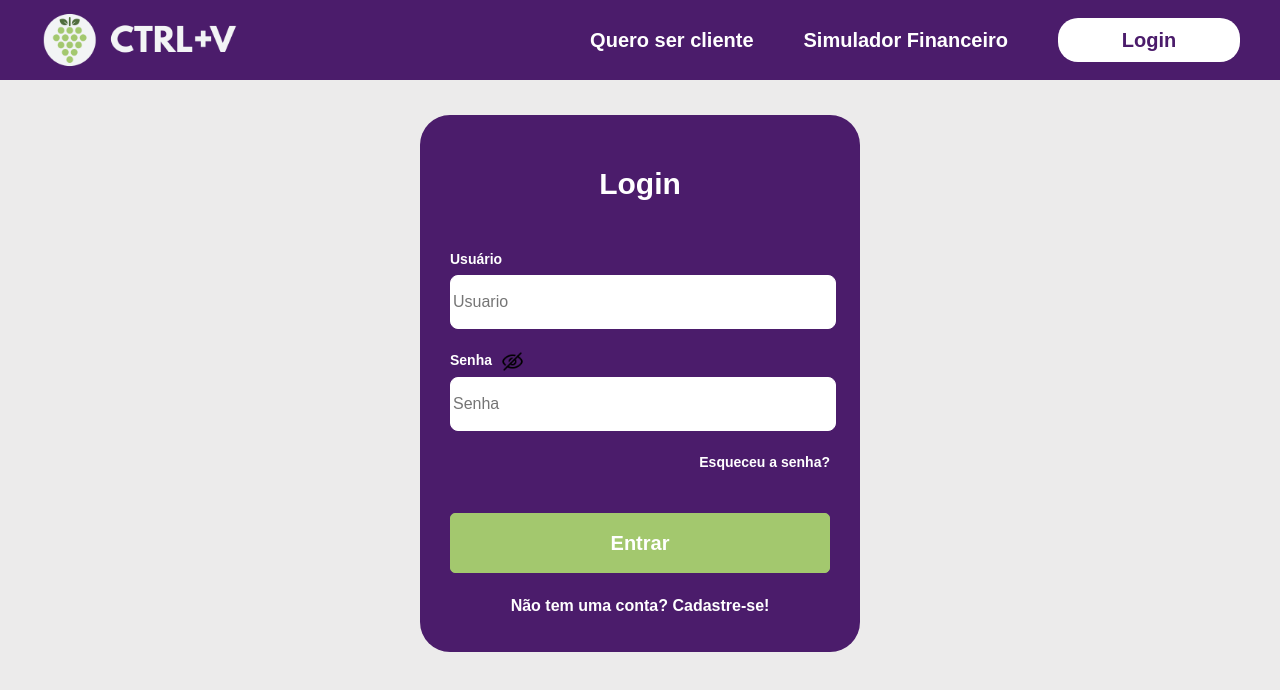
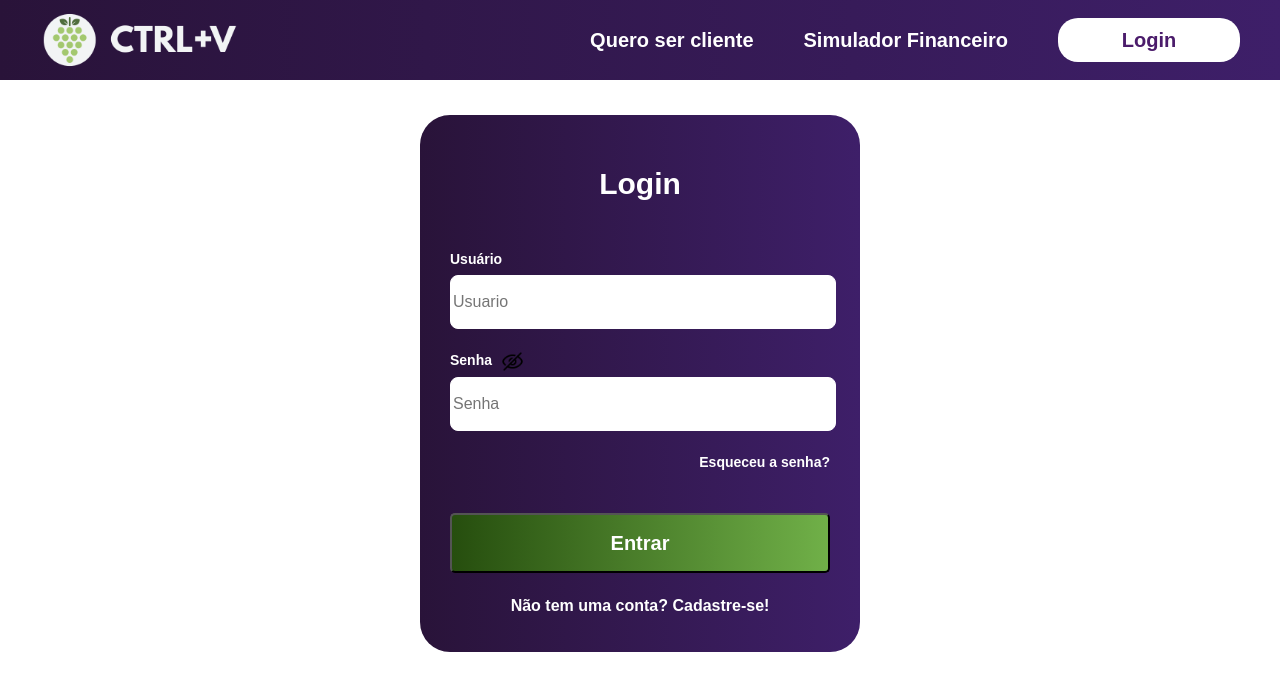
Before and after one commit to Ctrl-V-SPTech/Grupo, a plain HTML site: page Algoritimo/Site Ctrl+V/html/login.html in a window 1280 px wide. Drawn offline with Linux system fonts and the light colour scheme.

Commit message:
ajustes de identidade visual

```diff
--- a/Algoritimo/Site Ctrl+V/styles/Login.css
+++ b/Algoritimo/Site Ctrl+V/styles/Login.css
@@ -1,14 +1,9 @@
-body, html {
+body {
     margin: 0;
-    padding: 0;
-    height: 100%;
     font-family: Arial, sans-serif;
-    background-color: #ecebeb;
-    color: #fff;
-    line-height: 1.6;
+    line-height: 1.6;;
 }
 
-/* ===== Header ===== */
 header {
     color: #fff;
     display: flex;
@@ -17,7 +12,7 @@ header {
     height: 80px;
     padding-left: 40px;
     padding-right: 40px;
-    background-color: #4b1c6b;
+    background: linear-gradient(90deg, #291339 0%, #3e1f69 100%);
 }
 
 .logo img {
@@ -30,7 +25,7 @@ nav ul {
     display: flex;
     gap: 50px;
     align-items: center;
-}
+    }
 
 nav ul a {
     color: #fff;
@@ -55,9 +50,8 @@ nav ul a {
 #DashboardsH:hover,
 #SimuladorFinanceiroH:hover,
 #Login:hover {
-    transform: scale(1.1);
+  transform: scale(1.1);
 }
-
 
 /* ===== Login Card ===== */
 .login {
@@ -79,7 +73,7 @@ nav ul a {
     display: flex;
     flex-direction: column;
     align-items: center;
-    background-color: #4b1c6b;
+    background: linear-gradient(90deg, #291339 0%, #3e1f69 100%);
     border-radius: 30px;
     padding: 20px 30px;
     width: 380px;
@@ -136,8 +130,8 @@ input {
     width: 100%;
     height: 60px;
     border-radius: 5px;
-    border: 1px solid #a3c86e;
-    background-color: #a3c86e;
+    border: 1px solid linear-gradient(90deg, #264e0e 0%, #70b048 100%);
+    background: linear-gradient(90deg, #264e0e 0%, #70b048 100%);
     font-weight: bold;
     font-size: 20px;
     color: white;
--- a/Algoritimo/Site Ctrl+V/styles/MVV.css
+++ b/Algoritimo/Site Ctrl+V/styles/MVV.css
@@ -12,8 +12,7 @@ header {
     height: 80px;
     padding-left: 40px;
     padding-right: 40px;
-    background-color: #4b1c6b;
-
+    background: linear-gradient(90deg, #291339 0%, #3e1f69 100%);
 }
 
 .logo img {
--- a/Algoritimo/Site Ctrl+V/styles/cadastro.css
+++ b/Algoritimo/Site Ctrl+V/styles/cadastro.css
@@ -1,10 +1,8 @@
 body {
-  margin: 0;
-  font-family: Arial, sans-serif;
-  line-height: 1.6;
+    margin: 0;
+    font-family: Arial, sans-serif;
+    line-height: 1.6;;
 }
-
-/* HEADER */
 
 header {
     color: #fff;
@@ -14,7 +12,7 @@ header {
     height: 80px;
     padding-left: 40px;
     padding-right: 40px;
-    background-color: #4b1c6b;
+    background: linear-gradient(90deg, #291339 0%, #3e1f69 100%);
 }
 
 .logo img {
@@ -27,7 +25,7 @@ nav ul {
     display: flex;
     gap: 50px;
     align-items: center;
-}
+    }
 
 nav ul a {
     color: #fff;
@@ -52,7 +50,7 @@ nav ul a {
 #DashboardsH:hover,
 #SimuladorFinanceiroH:hover,
 #Login:hover {
-    transform: scale(1.1);
+  transform: scale(1.1);
 }
 
 /* FORMULÁRIO */
@@ -65,7 +63,7 @@ nav ul a {
 }
 
 .card-form {
-  background-color: #4b1c6b;
+  background: linear-gradient(90deg, #291339 0%, #3e1f69 100%);
   padding: 30px;
   border-radius: 20px;
   width: 1000px;
--- a/Algoritimo/Site Ctrl+V/styles/cadastrousuario.css
+++ b/Algoritimo/Site Ctrl+V/styles/cadastrousuario.css
@@ -69,7 +69,7 @@ header {
     display: flex;
     flex-direction: column;
     align-items: center;
-    background-color: #4b1c6b;
+    background: linear-gradient(90deg, #291339 0%, #3e1f69 100%);
     border-radius: 30px;
     padding: 20px 30px;
     width: 380px; /* mesma largura do login */
@@ -126,8 +126,8 @@ input {
     width: 100%;
     height: 60px;
     border-radius: 5px;
-    border: 1px solid #a3c86e;
-    background-color: #a3c86e;
+    border: 1px solid linear-gradient(90deg, #264e0e 0%, #70b048 100%);
+    background: linear-gradient(90deg, #264e0e 0%, #70b048 100%);
     font-weight: bold;
     font-size: 20px;
     color: white;
--- a/Algoritimo/Site Ctrl+V/styles/nossaequipe.css
+++ b/Algoritimo/Site Ctrl+V/styles/nossaequipe.css
@@ -12,8 +12,7 @@ header {
     height: 80px;
     padding-left: 40px;
     padding-right: 40px;
-    background-color: #4b1c6b;
-
+    background: linear-gradient(90deg, #291339 0%, #3e1f69 100%);
 }
 
 .logo img {
@@ -54,6 +53,7 @@ nav ul a {
   transform: scale(1.1);
 }
 
+
 /* nossa equipe */
 
 .container3 {
@@ -87,7 +87,7 @@ nav ul a {
   font-size: 22px;
   font-weight: bold;
   padding: 50px 0 20px;
-  background-color: #4a772f;
+  background: linear-gradient(90deg, #264e0e 0%, #70b048 100%);
   background-size: auto;
   padding: 10px 20px;
   border-radius: 10px;
--- a/Algoritimo/Site Ctrl+V/styles/simulador.css
+++ b/Algoritimo/Site Ctrl+V/styles/simulador.css
@@ -5,6 +5,8 @@ body {
   color: #fff;
   background: linear-gradient(90deg, #291339 0%, #3e1f69 100%);
 }
+
+
 
 header {
     color: #fff;
@@ -14,7 +16,7 @@ header {
     height: 80px;
     padding-left: 40px;
     padding-right: 40px;
-  background-color: #4b1c6b;
+    background: linear-gradient(90deg, #291339 0%, #3e1f69 100%);
 }
 
 .logo img {
```
Also changed, not shown: Algoritimo/Site Ctrl+V/html/nossaequipe.html (+0 -1 lines). Lines whose indentation alone changed are shown as unchanged.
